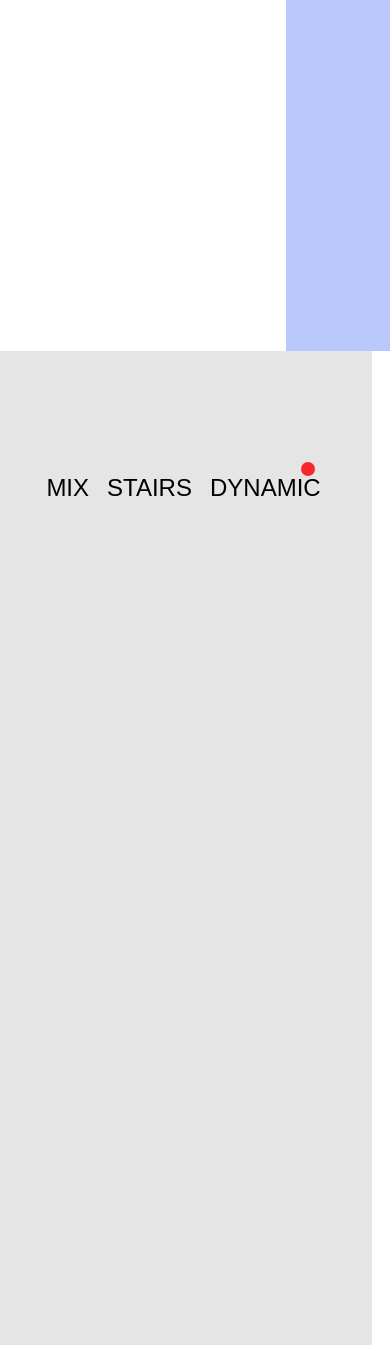
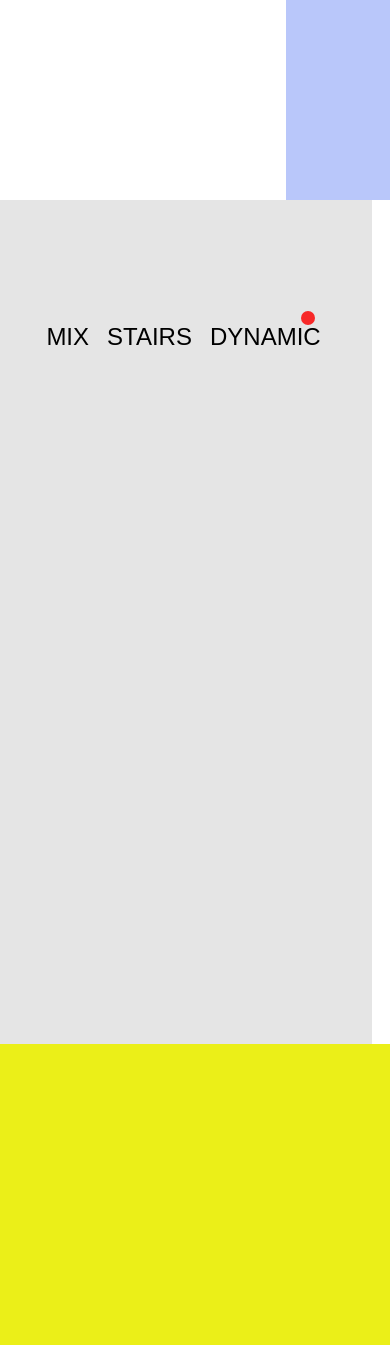
Before and after one commit to eido321/web-and-cloud, a PHP site: page /exercises/ex3/layout3.html in a window 390 px wide. Shown: the part 767-2112 px from the top of the page. Run offline with PHP 8.4, Linux system fonts and the light colour scheme; some web fonts are replaced.

Commit message:
ex3 v2
responsive changes in layout3 and header switch to list.

```diff
--- a/dev_68/exercises/ex3/css/style.css
+++ b/dev_68/exercises/ex3/css/style.css
@@ -21,6 +21,11 @@
     height: 123px;
     display: flex;
     justify-content: center;
+}
+
+ul{
+    display: flex;
+    list-style: none;
 }
 
 #red_dot1 {
@@ -433,11 +438,10 @@
     transition: transform 0.2s ease-in-out;
 }
 
-
 #layout3_side_right {
     float: right;
     width: 104px;
-    height: 995px;
+    height: 100vh;
     background-color: #1847EF4D;
     display: flex;
     position: relative;
@@ -455,7 +459,7 @@
 #layout3_side_left {
     float: left;
     width: 372px;
-    height: 995px;
+    height: 100vh;
     background-color: #E5E5E5;
     display: flex;
     position: relative;
--- a/dev_68/exercises/ex3/layout3.html
+++ b/dev_68/exercises/ex3/layout3.html
@@ -7,17 +7,13 @@
     <link rel="preconnect" href="https://fonts.googleapis.com">
     <link rel="preconnect" href="https://fonts.gstatic.com" crossorigin>
     <link href="https://fonts.googleapis.com/css2?family=Amiko&display=swap" rel="stylesheet">
+    <link rel="icon" href="images/favi.ico">
     <title>ex 3</title>
 </head>
 
 <body>
     <header>
         <div id="layout3_box"></div>
-        <!-- <nav>
-            <a href="index.html">MIX</a>
-            <a href="layout2.html">STAIRS</a>
-            <a href="layout3.html">DYNAMIC</a>
-        </nav> -->
     </header>
 
     <main>
@@ -28,9 +24,11 @@
         </div>
         <div id="layout3_side_left">
             <nav>
-                <a href="index.html">MIX</a>
-                <a href="layout2.html">STAIRS</a>
-                <a href="layout3.html">DYNAMI<div id="red_dot3"></div>C</a>
+                <ul>
+                    <li><a href="index.html">MIX</a></li>
+                    <li><a href="layout2.html">STAIRS</a></li>
+                    <li><a href="layout3.html">DYNAMI<div id="red_dot3"></div>C</a></li>
+                </ul>
             </nav>
         </div>
     </section>
```
Also changed, not shown: dev_68/exercises/ex3/index.html (+6 -4 lines), dev_68/exercises/ex3/layout2.html (+6 -3 lines), dev_68/exercises/ex3/images/favi.ico (added).
